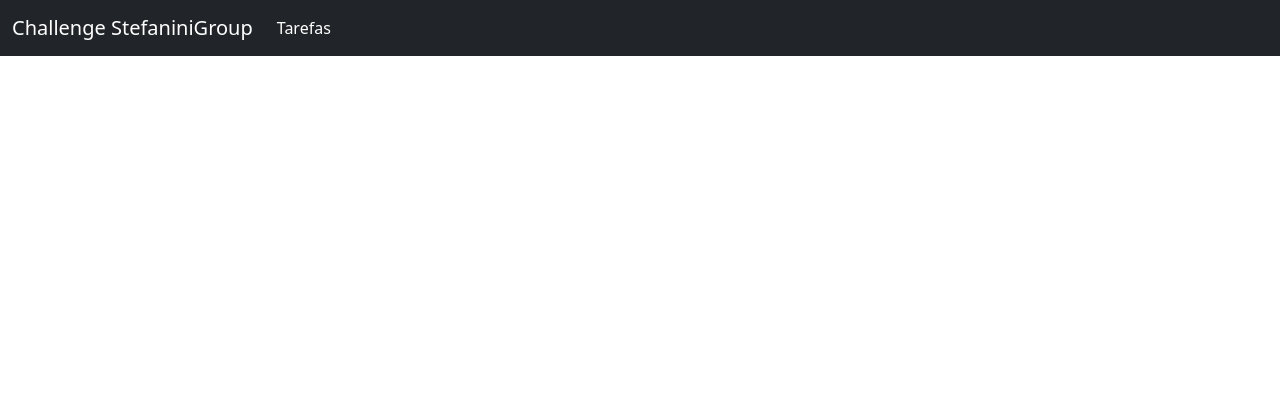
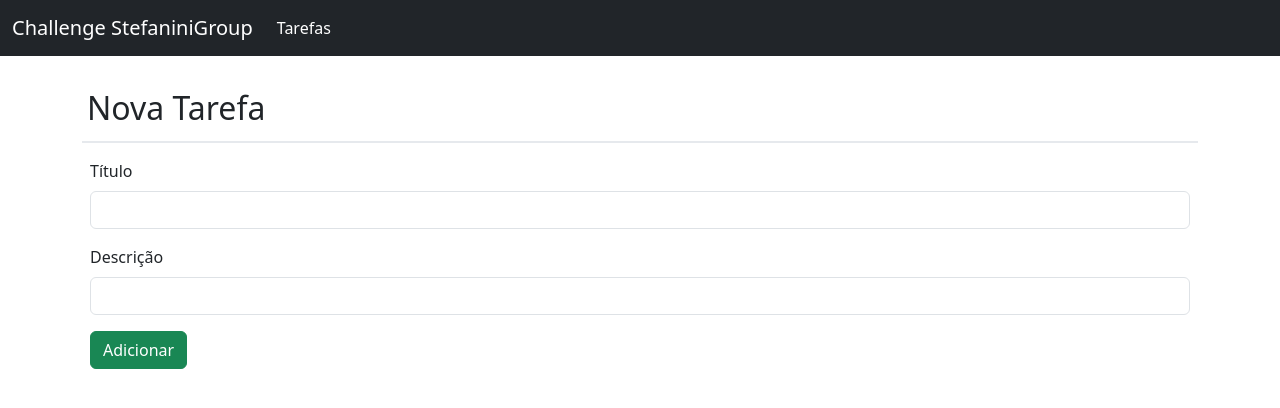
Before and after one commit to LiesnerDev/dotnet-vuejs-crud, a Vue app in the folder ChallengeStefaniniGroup.UI/: page /task/add in a window 1280 px wide. Shown: the top 408 px of the page. Built offline with nearby package versions, Linux system fonts and the light colour scheme.

Commit message:
Criado View AddTask.vue com método post para API e retorno para a lista de tarefas

```diff
--- a/ChallengeStefaniniGroup.UI/src/App.vue
+++ b/ChallengeStefaniniGroup.UI/src/App.vue
@@ -5,7 +5,7 @@ import { RouterLink, RouterView } from 'vue-router'
 <template>
   <nav class="navbar bg-dark navbar-expand-sm" data-bs-theme="dark">
     <div class="container-fluid">
-      <a class="navbar-brand" to="/">Challenge StefaniniGroup</a>
+      <RouterLink class="navbar-brand" to="/">Challenge StefaniniGroup</RouterLink>
       <button class="navbar-toggler" type="button" data-bs-toggle="collapse" data-bs-target="#navbarNavAltMarkup"
         aria-controls="navbarNavAltMarkup" aria-expanded="false" aria-label="Toggle navigation">
         <span class="navbar-toggler-icon"></span>
@@ -17,7 +17,7 @@ import { RouterLink, RouterView } from 'vue-router'
       </div>
     </div>
   </nav>
-  <div class="container">
+  <div class="container-fluid">
     <RouterView />
   </div>
 </template>
--- a/ChallengeStefaniniGroup.UI/src/router/index.js
+++ b/ChallengeStefaniniGroup.UI/src/router/index.js
@@ -1,6 +1,7 @@
 import { createRouter, createWebHistory } from 'vue-router'
 import HomeView from '../views/HomeView.vue'
 import TaskList from '../views/task/TaskList.vue'
+import AddTask from '../views/task/AddTask.vue'
 
 const router = createRouter({
   history: createWebHistory(import.meta.env.BASE_URL),
@@ -14,6 +15,11 @@ const router = createRouter({
       path: '/tasks',
       name: 'taskList',
       component: TaskList
+    },
+    {
+      path: '/task/add',
+      name: 'addTask',
+      component: AddTask
     }
   ]
 })
--- /dev/null
+++ b/ChallengeStefaniniGroup.UI/src/views/task/AddTask.vue
@@ -0,0 +1,45 @@
+<script setup>
+import axios from 'axios';
+import { reactive } from 'vue';
+import { useRouter } from 'vue-router';
+
+let newTask = reactive({
+    title: "",
+    description: "",
+});
+
+const router = useRouter();
+
+const addTask = () => {
+    console.log(newTask);
+    axios.post("https://localhost:44380/api/Task", newTask)
+        .then(() => {
+            router.push("/tasks");
+        });
+};
+</script>
+<template>
+    <div class="container mt-4">
+        <div class="x_title">
+            <h2 class="mt-2 me-4">Nova Tarefa</h2>
+        </div>
+        <form @submit.prevent="addTask">
+            <div class="m-2">
+                <div class="mt-3">
+                    <label for="inputTitle" class="form-label">Título</label>
+                    <input type="text" class="form-control" id="inputTitle" v-model="newTask.title" required />
+                </div>
+                <div class="mt-3">
+                    <label for="inputDescription" class="form-label">Descrição</label>
+                    <input type="text" class="form-control" id="inputDescription" v-model="newTask.description"
+                        required />
+                </div>
+                <div class="mt-3">
+                    <button type="submit" class="btn btn-success">
+                        Adicionar
+                    </button>
+                </div>
+            </div>
+        </form>
+    </div>
+</template>
--- a/ChallengeStefaniniGroup.UI/src/views/task/TaskList.vue
+++ b/ChallengeStefaniniGroup.UI/src/views/task/TaskList.vue
@@ -1,6 +1,7 @@
 <script setup>
 import { onMounted, ref } from 'vue';
 import axios from 'axios';
+import { RouterLink } from 'vue-router';
 
 const taskCollection = ref([])
 
@@ -15,6 +16,11 @@ onMounted(() => {
     <div class="container">
         <div class="x_title">
             <h2 class="mt-2 me-4">Tarefas</h2>
+        </div>
+        <div class="row mb-2 mt-2 d-flex justify-content-end">
+            <div class="col d-md-flex justify-content-md-end">
+                <RouterLink class="btn btn-success" to="/task/add">Nova Tarefa</RouterLink>
+            </div>
         </div>
         <table class="table table-hover table-striped table-bordered table-bordered">
             <thead>
```
Also changed, not shown: 1 other file (tests, documents, lock files or other folders).
